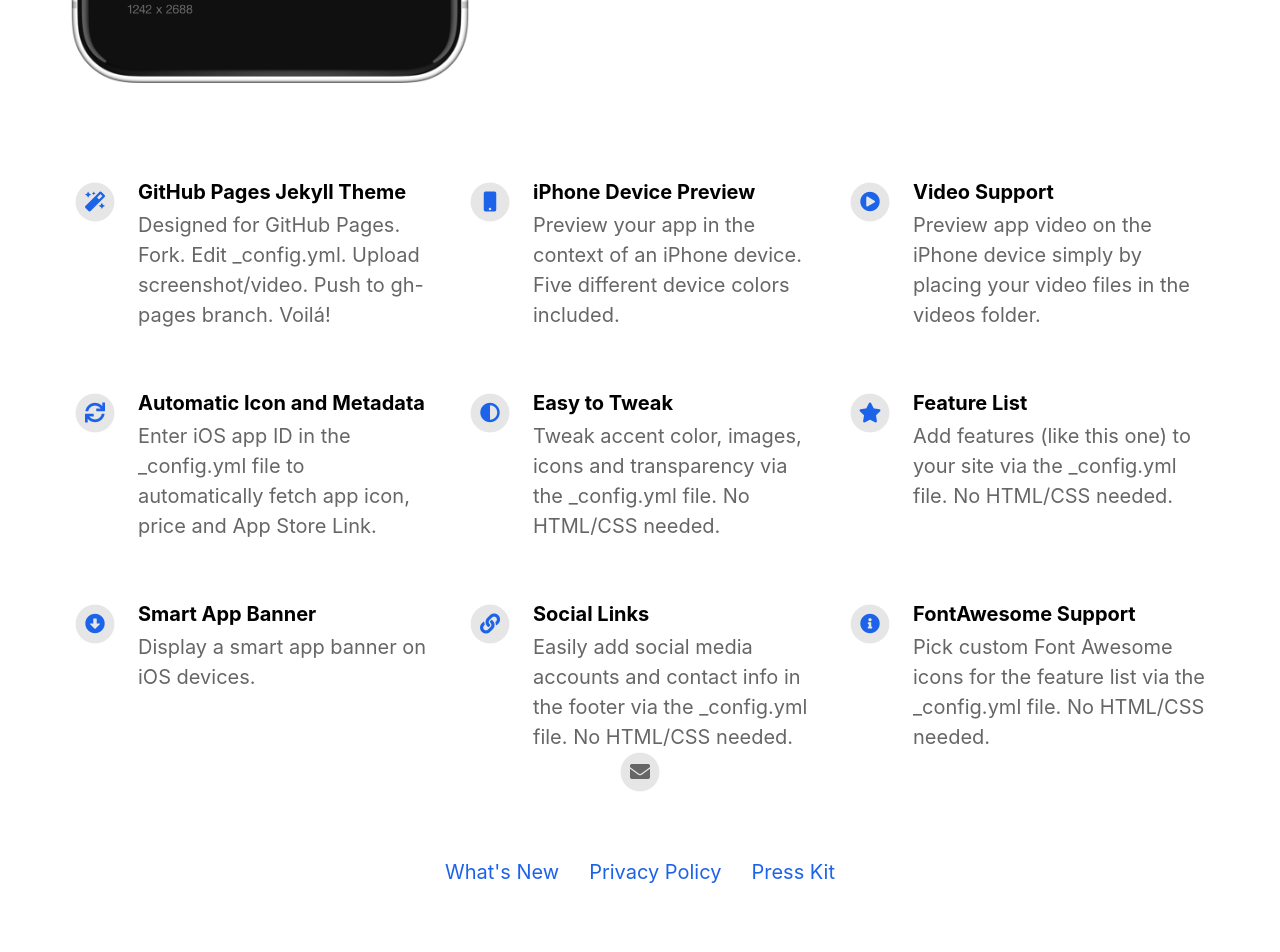
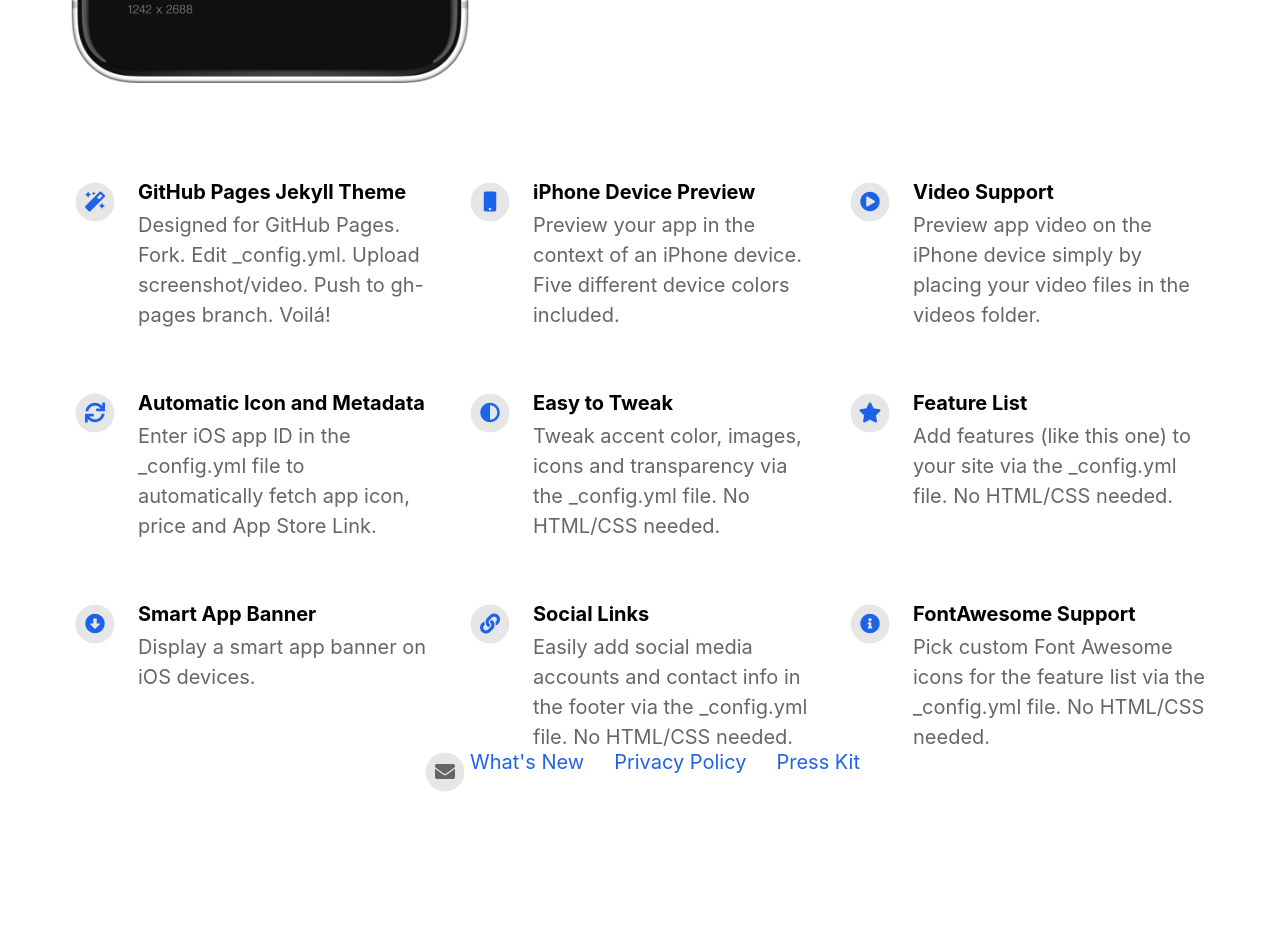
Before and after one commit to emilbaehr/automatic-app-landing-page, a Jekyll site: the page built from index.html, in a window 1280 px wide. Shown: the part 902-1854 px from the top of the page. Built offline with Jekyll 4.4.1, drawn with Linux system fonts in a browser that asks for light colours; nearby versions of some CDN libraries; after the commit the page ends 1744 px from its top, so only the background shows below that.

Commit message:
Update footer.html

```diff
--- a/_includes/footer.html
+++ b/_includes/footer.html
@@ -1,6 +1,6 @@
 <footer>
 
-	<div class="footerIcons">
+	<div class/>
 
 		{% if site.facebook_username %}
 			<a href="https://facebook.com/{{ site.facebook_username }}">
```
